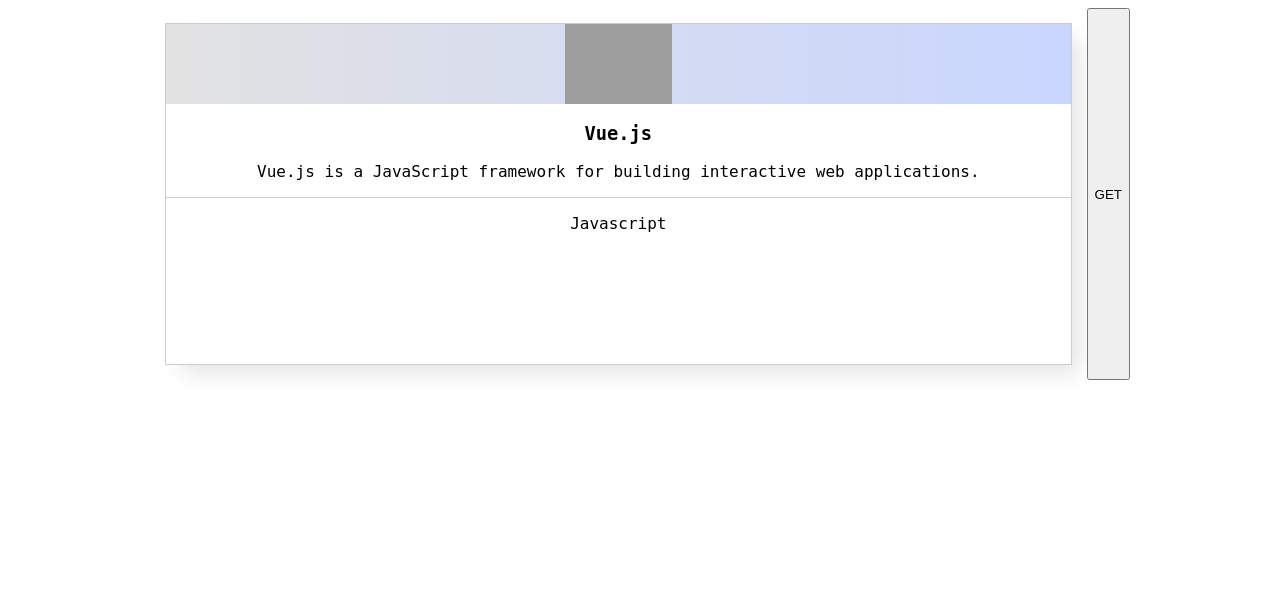
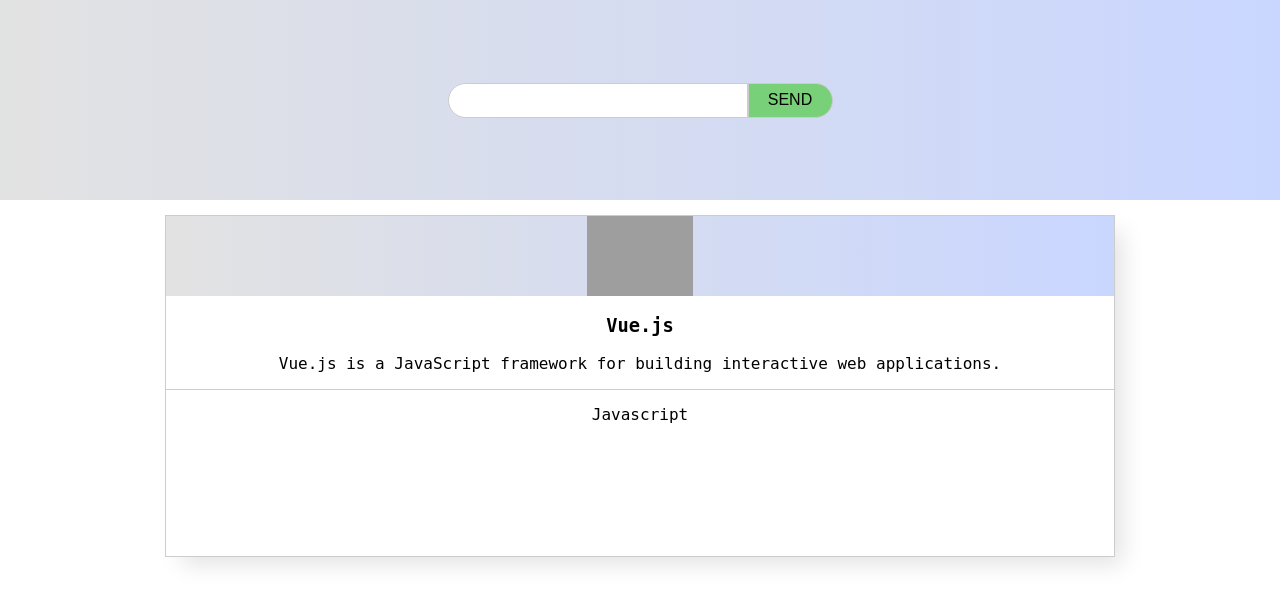
Before and after one commit to phillipnunes/github-app, a Vue app: page / in a window 1280 px wide. Shown: the top 604 px of the page. Built offline with nearby package versions, Linux system fonts and the light colour scheme; grey boxes are pictures that could not be loaded; the HTML template or start-up script is replaced by a standard one.

Commit message:
Componentes de botao e search

```diff
--- a/index.html
+++ b/index.html
@@ -3,6 +3,7 @@
   <head>
     <meta charset="utf-8">
     <meta name="viewport" content="width=device-width,initial-scale=1.0">
+    <link rel="stylesheet" href="https://cdnjs.cloudflare.com/ajax/libs/normalize/7.0.0/normalize.min.css">
     <title>GitHub App</title>
   </head>
   <body>
--- a/src/App.vue
+++ b/src/App.vue
@@ -1,12 +1,19 @@
 <template>
-  <div class="container">
-    <Card></Card>
-    <button @click="getData">GET</button>
+  <div>
+    <header class="header">
+      <Search></Search>
+      <Button></Button>
+    </header>
+    <main class="main container">
+      <Card></Card>
+    </main>
   </div>
 </template>
 
 <script>
 import Card from './components/Card'
+import Search from './components/Search'
+import Button from './components/Button'
 
 export default {
   data () {
@@ -24,19 +31,29 @@
     }
   },
   components: {
-    Card
+    Card, Search, Button
   }
 }
 </script>
 
-<style>
+<style lang="scss">
   html {
     font-family: 'monospace';
   }
   .container {
-    display: flex;
-    flex-flow: row wrap;
     margin: 0 auto;
     max-width: 980px;
   }
+  .header {
+    background: #C9D6FF;
+    background: -webkit-linear-gradient(to right, #E2E2E2, #C9D6FF);
+    background: linear-gradient(to right, #E2E2E2, #C9D6FF);
+    display: flex;
+    height: 200px;
+    justify-content: center;
+  }
+  .main {
+    display: flex;
+    flex-flow: row wrap;
+  }
 </style>
--- /dev/null
+++ b/src/components/Button.vue
@@ -0,0 +1,20 @@
+<template>
+  <button id="#button">SEND</button>
+</template>
+
+<script>
+export default {
+
+}
+</script>
+
+<style lang="scss" scoped>
+  button {
+    align-self: center;
+    height: 35px;
+    border: 1px solid #CCC;
+    background-color: #78d078;
+    border-radius: 0 25px 25px 0;
+    width: 85px;
+  }
+</style>
--- a/src/components/Card.vue
+++ b/src/components/Card.vue
@@ -23,12 +23,12 @@
 }
 </script>
 
-<style scoped lang="scss">
+<style lang="scss" scoped>
   .card__container {
     -moz-box-shadow: 12px 12px 22px -5px rgba(226,226,226,1);
     -webkit-box-shadow: 12px 12px 22px -5px rgba(226,226,226,1);
+    box-shadow: 12px 12px 22px -5px rgba(226,226,226,1);
     border: 1px solid #CCC;
-    box-shadow: 12px 12px 22px -5px rgba(226,226,226,1);
     flex: 1 0 25%;
     height: 340px;
     margin: 15px;
--- /dev/null
+++ b/src/components/Search.vue
@@ -0,0 +1,23 @@
+<template>
+  <input type="search" id="#search">
+</template>
+
+<script>
+export default {
+
+}
+</script>
+
+<style lang="scss" scoped>
+  input {
+    align-self: center;
+    border-radius: 25px 0 0 25px;
+    border: 1px solid #CCC;
+    height: 35px;
+    padding-left: 10px;
+    width: 300px;
+  }
+  input:focus {
+    outline: 0 none;
+  }
+</style>
```
